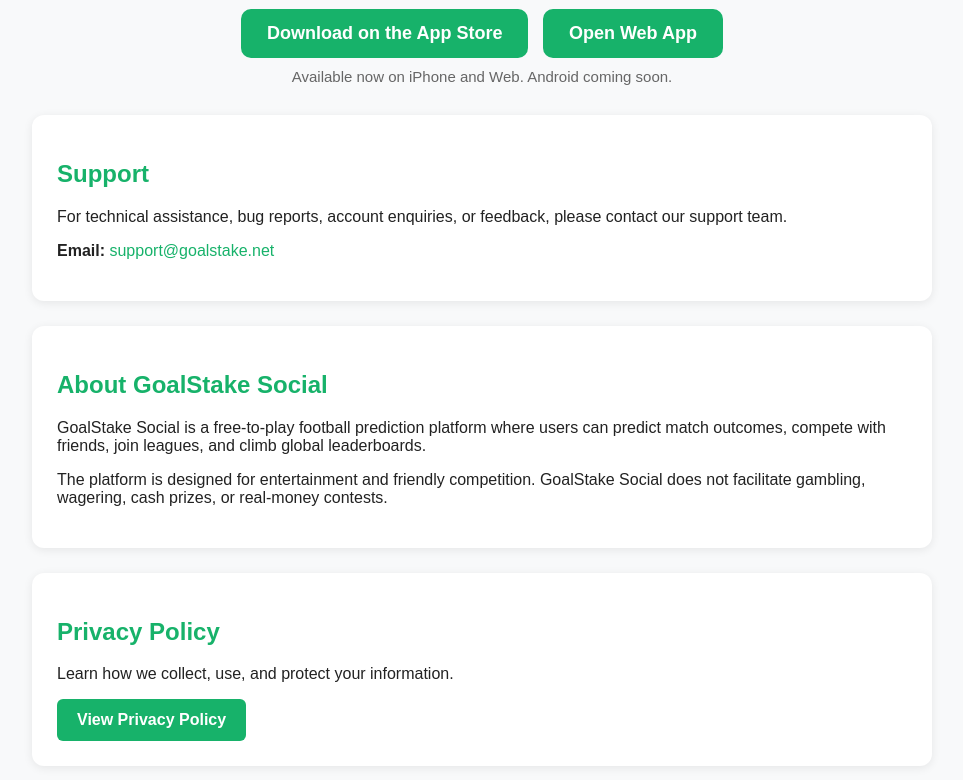
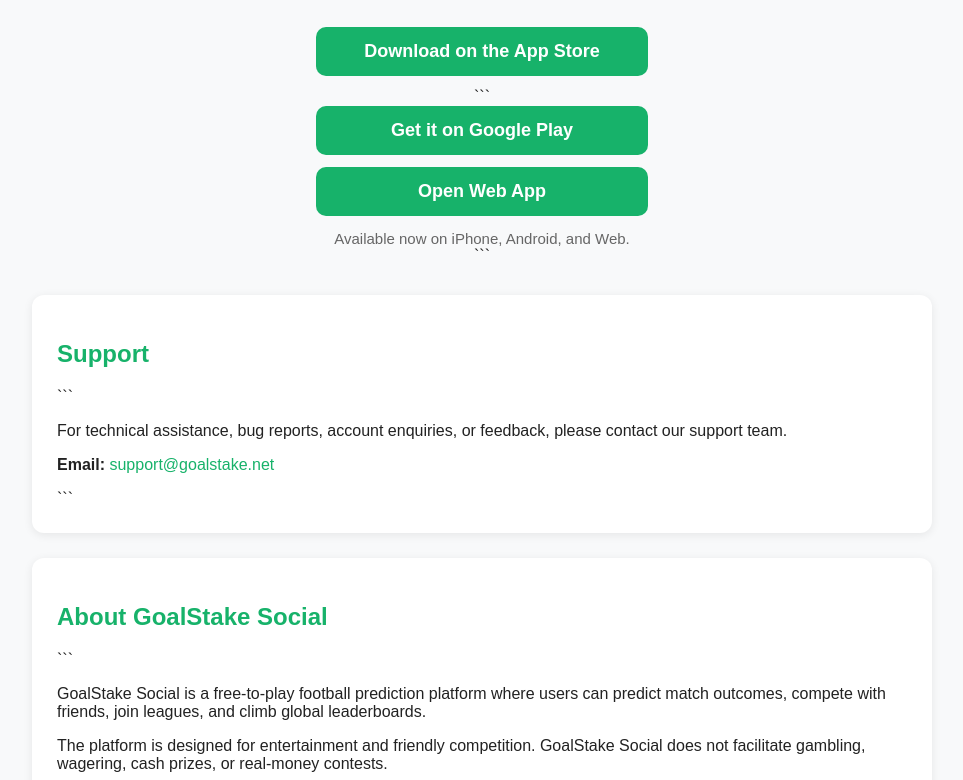
Before and after one commit to arycoltd-star/goalstake-social, a plain HTML site: page index.html in a window 1280 px wide. Shown: the part 184-964 px from the top of the page, without its empty margins (158-1121 px from the left). Drawn offline with Linux system fonts and the light colour scheme.

Commit message:
Add Google Play button to landing page

````diff
--- a/index.html
+++ b/index.html
@@ -1,9 +1,11 @@
 <!DOCTYPE html>
+
 <html>
 <head>
     <title>GoalStake Social Support</title>
     <meta charset="utf-8">
 
+```
 <style>
     body {
         font-family: Arial, sans-serif;
@@ -40,7 +42,7 @@
     }
 
     .download-note {
-            margin-top: 10px;
+        margin-top: 14px;
         color: #666;
         font-size: 15px;
     }
@@ -93,7 +95,10 @@
     }
 
     .download-button {
-            display: inline-block;
+        display: block;
+        width: fit-content;
+        min-width: 280px;
+        margin: 0 auto 12px auto;
         background-color: #17b26a;
         color: white;
         padding: 14px 26px;
@@ -101,6 +106,7 @@
         text-decoration: none;
         font-weight: bold;
         font-size: 18px;
+        text-align: center;
     }
 
     .download-button:hover {
@@ -108,6 +114,8 @@
         text-decoration: none;
     }
 </style>
+```
+
 </head>
 
 <body>
@@ -115,12 +123,15 @@
 <div class="header">
     <img src="app_icon.png" alt="GoalStake Social Logo">
 
+```
 <div>
     <h1>GoalStake Social</h1>
     <div class="tagline">
         PREDICT. COMPETE. CLIMB.
     </div>
 </div>
+```
+
 </div>
 
 <div class="download-section">
@@ -128,18 +139,26 @@
         Download on the App Store
     </a>
 
-    <a class="download-button" href="https://lhomrzddlgk15klyegrc.share.dreamflow.app/" target="_blank" rel="noopener noreferrer" style="margin-left:10px;">
+```
+<a class="download-button" href="https://play.google.com/store/apps/details?id=com.goalstake.social" target="_blank" rel="noopener noreferrer">
+    Get it on Google Play
+</a>
+
+<a class="download-button" href="https://lhomrzddlgk15klyegrc.share.dreamflow.app/" target="_blank" rel="noopener noreferrer">
     Open Web App
 </a>
 
 <div class="download-note">
-        Available now on iPhone and Web. Android coming soon.
+    Available now on iPhone, Android, and Web.
 </div>
+```
+
 </div>
 
 <div class="card">
     <h2>Support</h2>
 
+```
 <p>
     For technical assistance, bug reports, account enquiries, or feedback,
     please contact our support team.
@@ -151,11 +170,14 @@
         support@goalstake.net
     </a>
 </p>
+```
+
 </div>
 
 <div class="card">
     <h2>About GoalStake Social</h2>
 
+```
 <p>
     GoalStake Social is a free-to-play football prediction platform where
     users can predict match outcomes, compete with friends, join leagues,
@@ -167,11 +189,14 @@
     GoalStake Social does not facilitate gambling, wagering, cash prizes,
     or real-money contests.
 </p>
+```
+
 </div>
 
 <div class="card">
     <h2>Privacy Policy</h2>
 
+```
 <p>
     Learn how we collect, use, and protect your information.
 </p>
@@ -179,6 +204,8 @@
 <a class="button" href="privacy.html">
     View Privacy Policy
 </a>
+```
+
 </div>
 
 <div class="footer">
````
Lines whose indentation alone changed are shown as unchanged.
